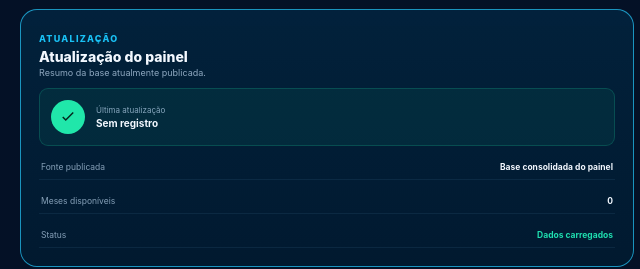
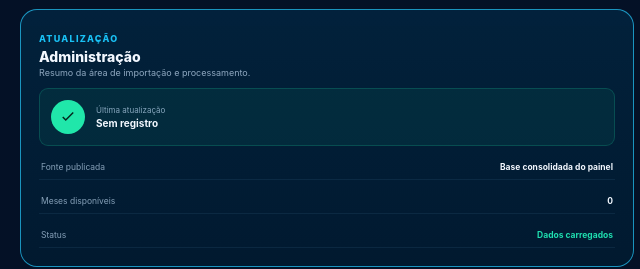
Before and after one commit to pamelabento144-sudo/monitoria-qualidade, a website: page public/dashboard.html in a window 1280 px wide. Shown: the part 1951-2220 px from the top of the page, 0-640 px from the left. Drawn offline with Linux system fonts and the light colour scheme; no server answers.

Commit message:
Alinha bloco Administração à referência visual

```diff
--- a/public/dashboard.html
+++ b/public/dashboard.html
@@ -143,8 +143,8 @@
           <header class="general-panel-header">
             <div>
               <span>ATUALIZAÇÃO</span>
-              <h2>Atualização do painel</h2>
-              <p>Resumo da base atualmente publicada.</p>
+              <h2>Administração</h2>
+              <p>Resumo da área de importação e processamento.</p>
             </div>
           </header>
           <div id="general-update-summary" class="general-update-summary"></div>
```
